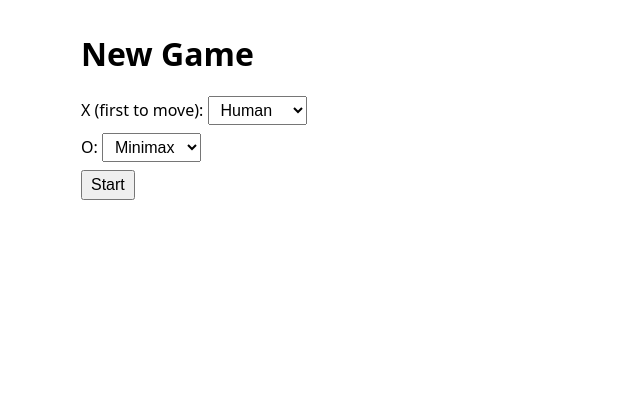
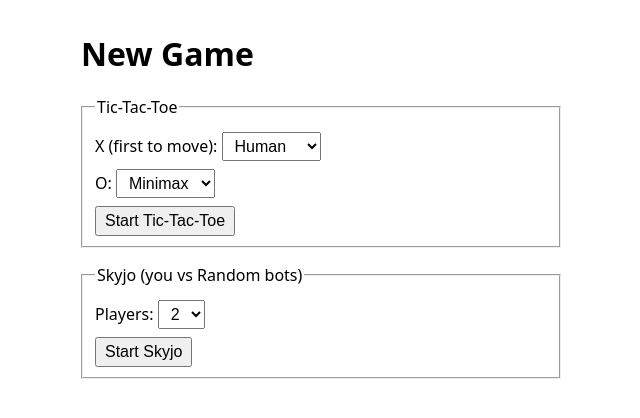
Before and after one commit to Valentin-Laurent/table_peak, a FastAPI app: page / in a window 1280 px wide. Shown: the top 418 px of the page, without its empty margins (319-959 px from the left). Run offline with FastAPI, Linux system fonts and the light colour scheme.

Commit message:
feat(web): generalize routes/templates for multi-game; add Skyjo start
Co-Authored-By: Claude Opus 4.8 <noreply@anthropic.com>

```diff
--- a/src/table_peak/web/app.py
+++ b/src/table_peak/web/app.py
@@ -3,7 +3,7 @@
 from __future__ import annotations
 
 from pathlib import Path
-from typing import Annotated
+from typing import Annotated, Any
 
 from fastapi import Depends, FastAPI, Form, HTTPException, Request
 from fastapi.responses import HTMLResponse, RedirectResponse
@@ -13,8 +13,9 @@ from table_peak.agents.base import Agent
 from table_peak.games.base import PlayerId
 from table_peak.games.tic_tac_toe import TicTacToe
 from table_peak.web.agents import AGENT_REGISTRY
-from table_peak.web.renderers.tic_tac_toe import render
+from table_peak.web.renderers import RENDERERS
 from table_peak.web.sessions import GameSession, InMemorySessionStore, advance_bots
+from table_peak.web.skyjo_play import new_skyjo_session
 
 _TEMPLATES_DIR = Path(__file__).parent / "templates"
 templates = Jinja2Templates(directory=str(_TEMPLATES_DIR))
@@ -27,7 +28,7 @@ def get_store() -> InMemorySessionStore:
     return _store
 
 
-app = FastAPI(title="table_peak — TicTacToe Web UI")
+app = FastAPI(title="table_peak — Web UI")
 
 
 def _build_agent(name: str) -> Agent | None:
@@ -39,6 +40,13 @@ def _build_agent(name: str) -> Agent | None:
     return factory()
 
 
+def _render(session: GameSession, game_id: str) -> Any:
+    render_fn = RENDERERS.get(session.game)
+    if render_fn is None:
+        raise HTTPException(status_code=500, detail=f"No renderer for game: {session.game}")
+    return render_fn(session.state, session.agents, game_id)
+
+
 @app.get("/", response_class=HTMLResponse)
 def new_game_form(request: Request) -> HTMLResponse:
     return templates.TemplateResponse(request, "new_game.html")
@@ -46,18 +54,28 @@ def new_game_form(request: Request) -> HTMLResponse:
 
 @app.post("/games")
 def create_game(
-    x_agent: Annotated[str, Form()],
-    o_agent: Annotated[str, Form()],
     store: Annotated[InMemorySessionStore, Depends(get_store)],
+    game: Annotated[str, Form()] = "tic_tac_toe",
+    x_agent: Annotated[str, Form()] = "Human",
+    o_agent: Annotated[str, Form()] = "Random",
+    num_players: Annotated[int, Form()] = 2,
 ) -> RedirectResponse:
-    agents: dict[PlayerId, Agent | None] = {
-        0: _build_agent(x_agent),
-        1: _build_agent(o_agent),
-    }
-    session = GameSession(
-        state=TicTacToe().new_initial_state(),
-        agents=agents,
-    )
+    if game == "skyjo":
+        if not 2 <= num_players <= 8:
+            raise HTTPException(status_code=400, detail="num_players must be in [2, 8]")
+        session = new_skyjo_session(num_players=num_players)
+    elif game == "tic_tac_toe":
+        agents: dict[PlayerId, Agent | None] = {
+            0: _build_agent(x_agent),
+            1: _build_agent(o_agent),
+        }
+        session = GameSession(
+            game="tic_tac_toe",
+            state=TicTacToe().new_initial_state(),
+            agents=agents,
+        )
+    else:
+        raise HTTPException(status_code=400, detail=f"Unknown game: {game}")
     game_id = store.create(session)
     return RedirectResponse(url=f"/games/{game_id}", status_code=303)
 
@@ -72,10 +90,8 @@ def game_page(
     if session is None:
         raise HTTPException(status_code=404)
     advance_bots(session)
-    # advance_bots may have replaced session.state; persist via the store API
-    # so a future non-in-memory backend can hook in here.
     store.save(game_id, session)
-    view = render(session.state, session.agents, game_id)
+    view = _render(session, game_id)
     return templates.TemplateResponse(request, "game.html", {"view": view})
 
 
@@ -83,7 +99,7 @@ def game_page(
 def submit_move(
     game_id: str,
     request: Request,
-    cell: Annotated[int, Form()],
+    action: Annotated[int, Form()],
     store: Annotated[InMemorySessionStore, Depends(get_store)],
 ) -> HTMLResponse:
     session = store.get(game_id)
@@ -93,12 +109,11 @@ def submit_move(
         raise HTTPException(status_code=409, detail="Game is over")
     if session.agents[session.state.current_player] is not None:
         raise HTTPException(status_code=409, detail="Not your turn")
-    if cell not in session.state.legal_actions():
-        raise HTTPException(status_code=400, detail=f"Illegal action: {cell}")
-    session.state = session.state.apply_action(cell)
+    if action not in session.state.legal_actions():
+        raise HTTPException(status_code=400, detail=f"Illegal action: {action}")
+    session.state = session.state.apply_action(action)
     advance_bots(session)
-    # advance_bots may have replaced session.state; persist via the store API
-    # so a future non-in-memory backend can hook in here.
     store.save(game_id, session)
-    view = render(session.state, session.agents, game_id)
-    return templates.TemplateResponse(request, "_board.html", {"view": view})
+    view = _render(session, game_id)
+    partial = view.partial
+    return templates.TemplateResponse(request, partial, {"view": view})
--- a/src/table_peak/web/templates/new_game.html
+++ b/src/table_peak/web/templates/new_game.html
@@ -7,11 +7,16 @@
         body { font-family: system-ui, sans-serif; max-width: 480px; margin: 2rem auto; padding: 0 1rem; }
         label { display: block; margin: 0.5rem 0; }
         select, button { font-size: 1rem; padding: 0.25rem 0.5rem; }
+        fieldset { margin: 1rem 0; }
     </style>
 </head>
 <body>
     <h1>New Game</h1>
+
     <form action="/games" method="post">
+        <fieldset>
+            <legend>Tic-Tac-Toe</legend>
+            <input type="hidden" name="game" value="tic_tac_toe">
             <label>
                 X (first to move):
                 <select name="x_agent">
@@ -28,7 +33,28 @@
                     <option value="Minimax" selected>Minimax</option>
                 </select>
             </label>
-        <button type="submit">Start</button>
+            <button type="submit">Start Tic-Tac-Toe</button>
+        </fieldset>
+    </form>
+
+    <form action="/games" method="post">
+        <fieldset>
+            <legend>Skyjo (you vs Random bots)</legend>
+            <input type="hidden" name="game" value="skyjo">
+            <label>
+                Players:
+                <select name="num_players">
+                    <option value="2" selected>2</option>
+                    <option value="3">3</option>
+                    <option value="4">4</option>
+                    <option value="5">5</option>
+                    <option value="6">6</option>
+                    <option value="7">7</option>
+                    <option value="8">8</option>
+                </select>
+            </label>
+            <button type="submit">Start Skyjo</button>
+        </fieldset>
     </form>
 </body>
 </html>
```
Also changed, not shown: src/table_peak/web/templates/_board.html (+8 -1 lines), src/table_peak/web/templates/game.html (+3 -11 lines), tests/web/test_app.py (+7 -7 lines), tests/web/test_skyjo_play.py (+32 -2 lines). Lines whose indentation alone changed are shown as unchanged.
